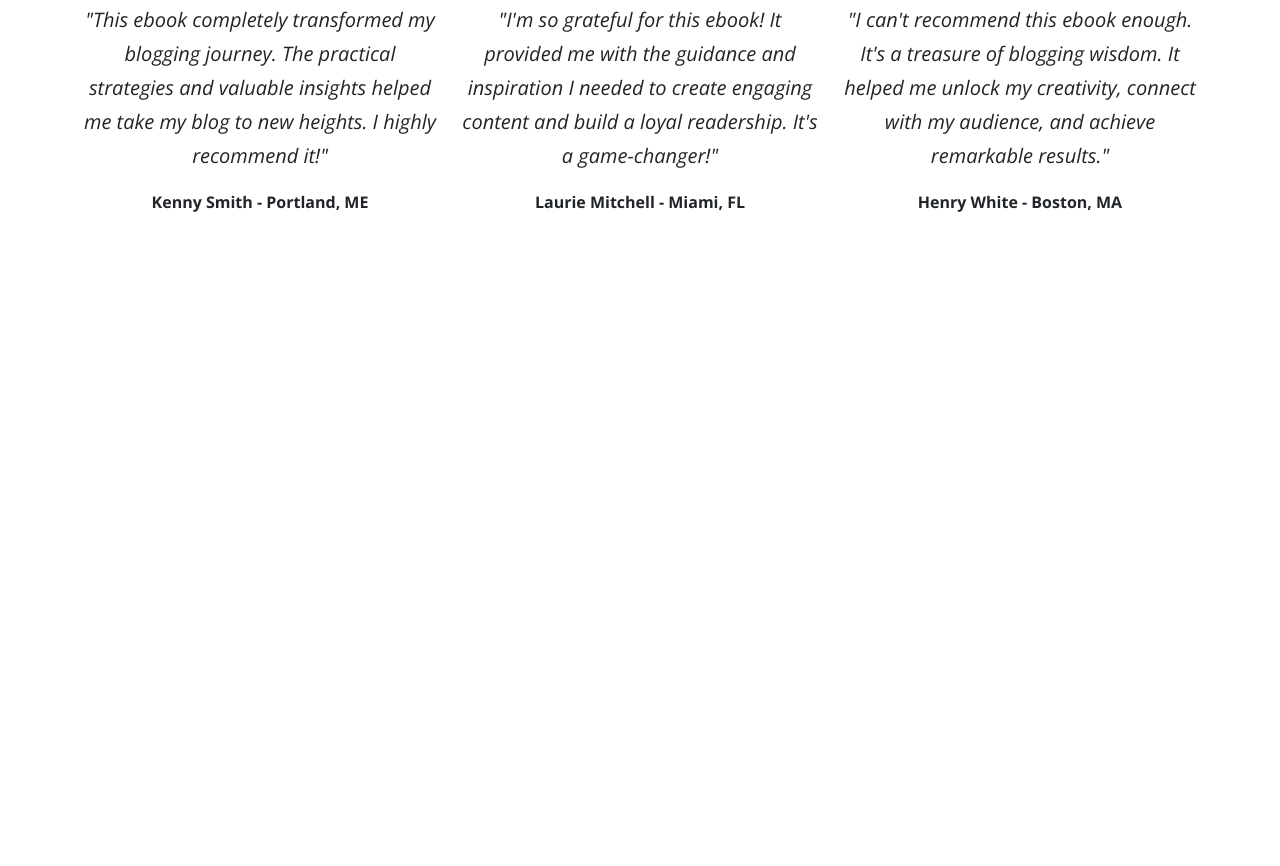
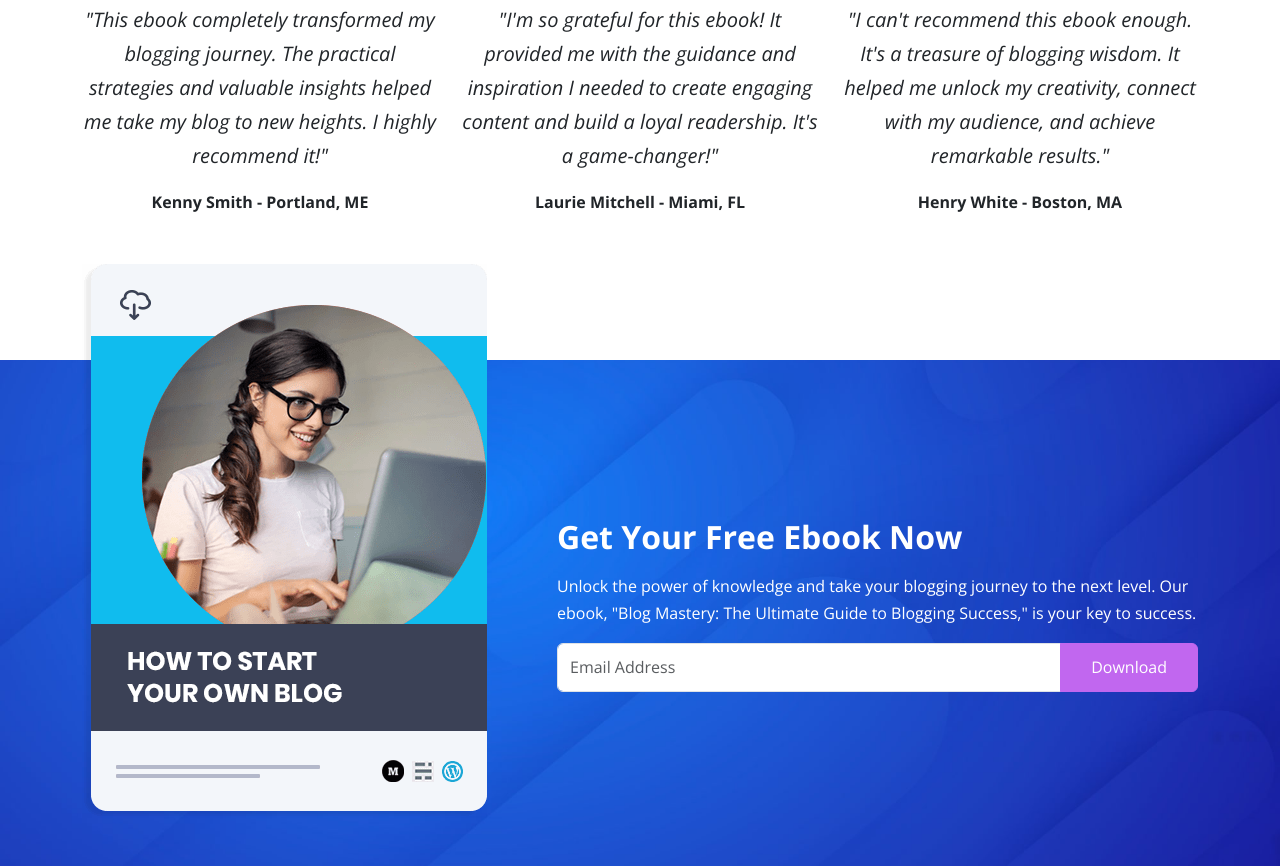
Before and after one commit to JunaidQureshi05/blog-mastery, a website: page index.html in a window 1280 px wide. Shown: the part 3376-4242 px from the top of the page. Before the commit the page ends 3736 px from the top, so only its background shows below. Drawn offline with nearby package versions, Linux system fonts and the light colour scheme; files whose address does not match are found by name.

Commit message:
fix download section

```diff
--- a/index.html
+++ b/index.html
@@ -422,6 +422,45 @@
         </div>
       </div>
     </div>
+
+    <!-- Download -->
+
+    <section class="download">
+      <div class="container">
+        <div class="row">
+          <div class="col-lg-5">
+            <div class="image-container mt-n6 mb-5">
+              <img src="images/download-ebook.png" alt="" class="img-fluid" />
+            </div>
+          </div>
+          <div class="col-lg-7">
+            <div
+              class="text-container text-white d-flex flex-column justify-content-center h-100"
+            >
+              <h2 class="fw-bold">Get Your Free Ebook Now</h2>
+              <p>
+                Unlock the power of knowledge and take your blogging journey to
+                the next level. Our ebook, "Blog Mastery: The Ultimate Guide to
+                Blogging Success," is your key to success.
+              </p>
+              <!-- Form -->
+              <form>
+                <div class="input-group mb-3">
+                  <input
+                    type="email"
+                    class="form-control"
+                    placeholder="Email Address"
+                  />
+                  <button class="btn btn-primary text-white rounded-end">
+                    Download
+                  </button>
+                </div>
+              </form>
+            </div>
+          </div>
+        </div>
+      </div>
+    </section>
     <!-- Dont touch  -->
     <script src="./js//bootstrap.bundle.min.js"></script>
     <script src="./js/script.js"></script>
--- a/scss/bootstrap.scss
+++ b/scss/bootstrap.scss
@@ -47,4 +47,6 @@ $spacers: (
 $line-height-base: 1.7;
 $headings-margin-bottom: $spacer * 1;
 
+$enable-negative-margins: true;
+
 @import "../node_modules/bootstrap/scss/bootstrap.scss";
--- a/scss/styles.scss
+++ b/scss/styles.scss
@@ -15,6 +15,11 @@ nav {
   max-width: 1040px;
 }
 
+.download {
+  background: url("../images/download-background.jpg") center center no-repeat;
+  background-size: cover;
+}
+
 @media (max-width: 1000px) {
   .hero .image-container {
     display: flex;
```
Also changed, not shown: css/bootstrap.css, css/styles.css.
